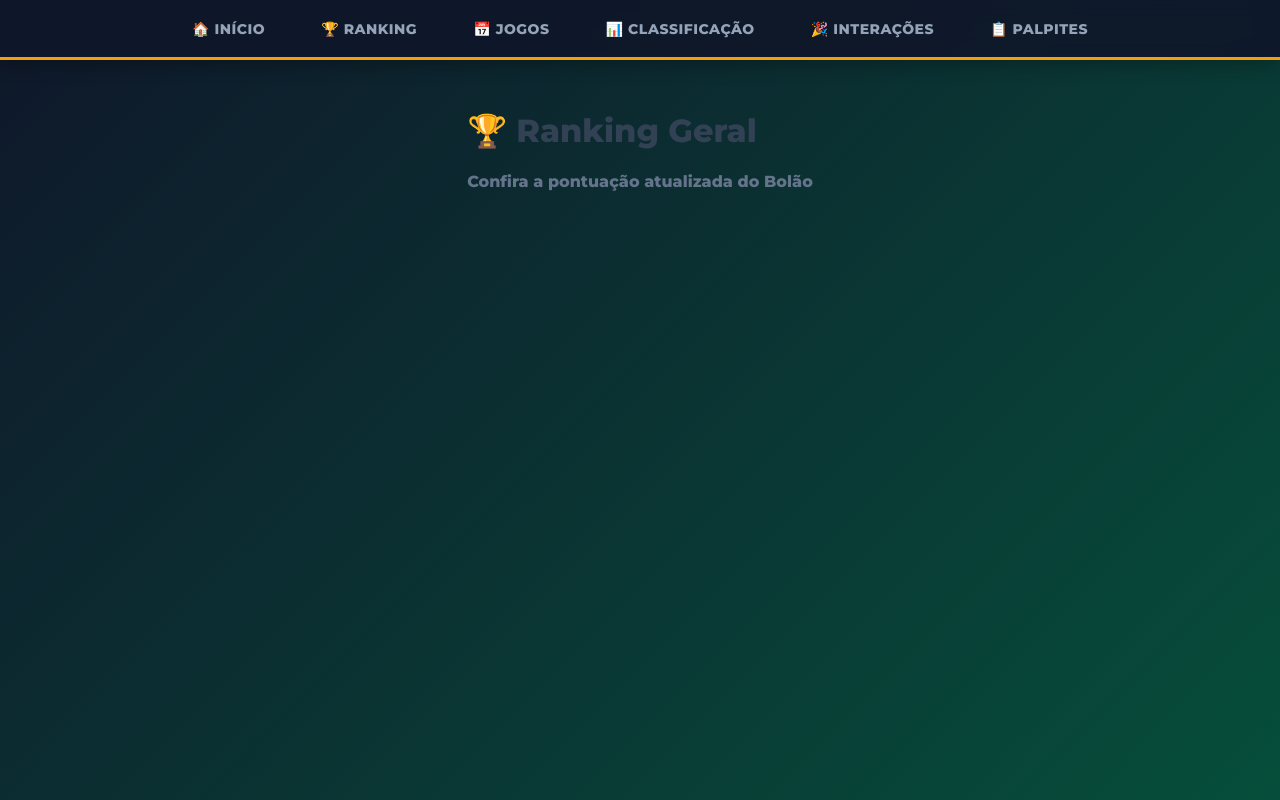
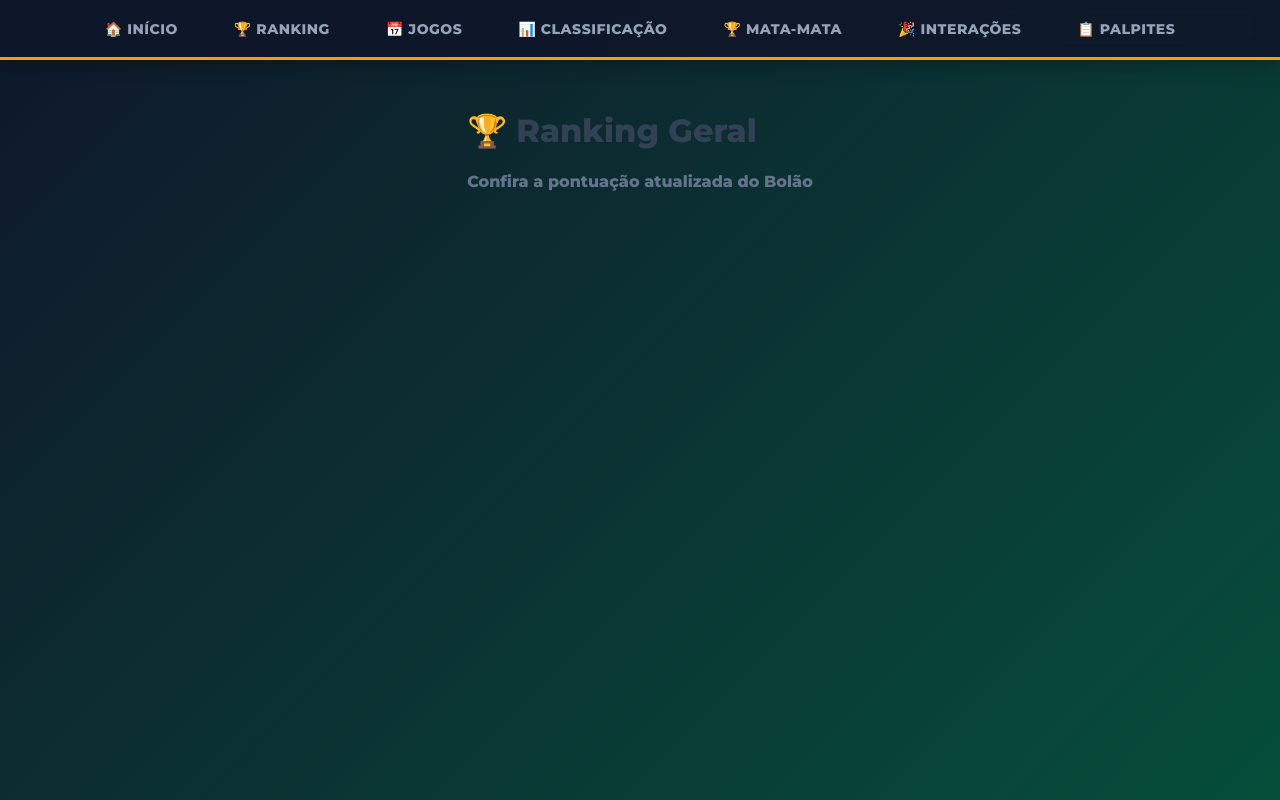
Before and after one commit to rafaelsaretto98/bolaocopa2026, a plain HTML site: page ranking.html in a window 1280 px wide. Drawn offline with Linux system fonts and the light colour scheme; no server answers.

Commit message:
Update ranking.html

```diff
--- a/ranking.html
+++ b/ranking.html
@@ -23,6 +23,8 @@
 
     <a href="classificacao.html" class="nav-btn">📊 Classificação</a>
 
+    <a href="mata-mata.html" class="nav-btn">🏆 Mata-Mata</a>
+
     <a href="recados.html" class="nav-btn">🎉 Interações</a>
 
     <a href="palpites.html" class="nav-btn">📋 Palpites</a>
```
